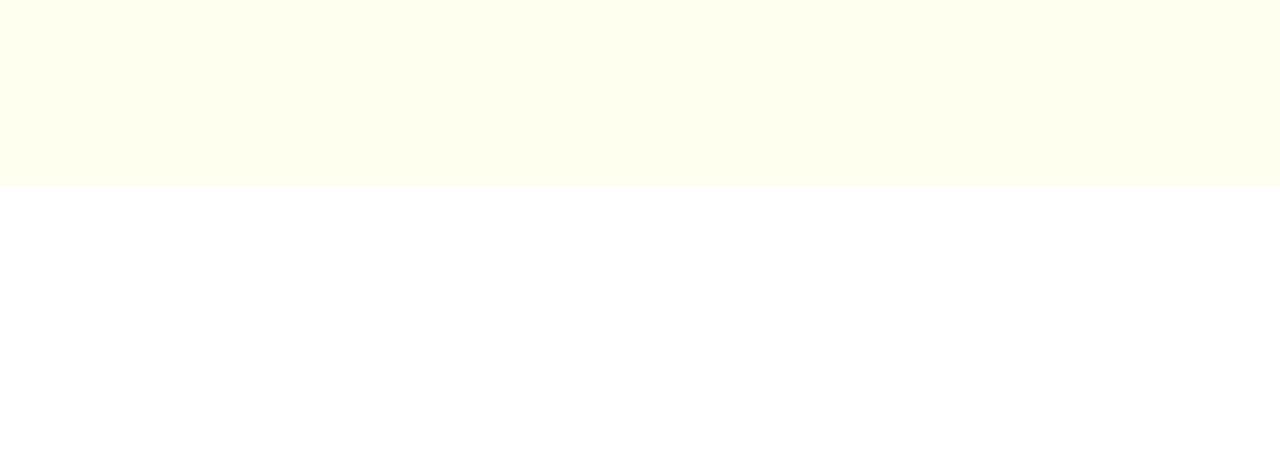
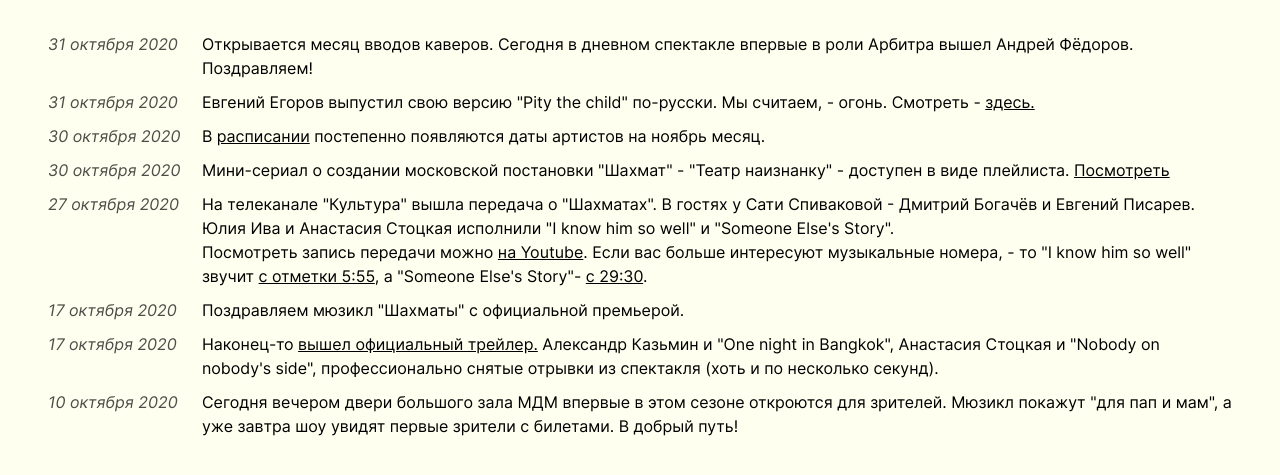
Before and after one commit to arflit/chess, a plain HTML site: page interesting.html in a window 1280 px wide. Shown: the part 265-740 px from the top of the page. Drawn offline with Linux system fonts and the light colour scheme.

Commit message:
mфшдasdfa

```diff
--- a/interesting.html
+++ b/interesting.html
@@ -34,6 +34,41 @@
       <p class="header__subtitle">Интересное</p>
     </header>
     <main class="content">
+      <div class="song__two-columns">
+        <p class="song__role">31&nbsp;октября&nbsp;2020</p>
+        <p class="song__lyric">Открывается месяц вводов каверов. Сегодня в дневном спектакле впервые в роли Арбитра вышел Андрей Фёдоров. Поздравляем!</p>
+      </div>
+      <div class="song__two-columns">
+        <p class="song__role">31&nbsp;октября&nbsp;2020</p>
+        <p class="song__lyric">Евгений Егоров выпустил свою версию "Pity the child" по-русски. Мы считаем, - огонь. Смотреть - <a  target="_blank" href="https://www.youtube.com/watch?v=5lQp8wZdbzM" class="link">здесь.</a></p>
+      </div>
+      <div class="song__two-columns">
+        <p class="song__role">30&nbsp;октября&nbsp;2020</p>
+        <p class="song__lyric">В <a href=./staff.html class="link">расписании</a> постепенно появляются даты артистов на ноябрь месяц.</p>
+      </div>
+      <div class="song__two-columns">
+        <p class="song__role">30&nbsp;октября&nbsp;2020</p>
+        <p class="song__lyric">Мини-сериал о создании московской постановки "Шахмат" - "Театр наизнанку" - доступен в виде плейлиста. <a  target="_blank" href="https://www.youtube.com/watch?v=5lQp8wZdbzM" class="link">Посмотреть</a></p>
+      </div>
+      <div class="song__two-columns">
+        <p class="song__role">27&nbsp;октября&nbsp;2020</p>
+        <p class="song__lyric">На телеканале "Культура" вышла передача о "Шахматах". В гостях у Сати Спиваковой - Дмитрий Богачёв и Евгений Писарев. <br>Юлия Ива и Анастасия Стоцкая исполнили "I know him so well" и "Someone Else's Story".<br>Посмотреть запись передачи можно <a  target="_blank" href="https://www.youtube.com/watch?v=5lQp8wZdbzM" class="link">на Youtube</a>. Если вас больше интересуют музыкальные номера, - то "I know him so well" звучит <a  target="_blank" href="https://youtu.be/VswL1BW5jJM?t=355" class="link">с&nbsp;отметки&nbsp;5:55</a>, а "Someone Else's Story"- <a  target="_blank" href="https://youtu.be/VswL1BW5jJM?t=1770" class="link">с&nbsp;29:30</a>.</p>
+      </div>
+      <div class="song__two-columns">
+        <p class="song__role">17&nbsp;октября&nbsp;2020</p>
+        <p class="song__lyric">Поздравляем мюзикл "Шахматы" с официальной премьерой.</p>
+      </div>
+      <div class="song__two-columns">
+        <p class="song__role">17&nbsp;октября&nbsp;2020</p>
+        <p class="song__lyric">Наконец-то <a href="https://www.youtube.com/watch?v=9-AFJ8HQffk" class="link" target="_blank">вышел официальный трейлер.</a> Александр Казьмин и "One night in Bangkok", Анастасия Стоцкая и "Nobody on nobody's side", профессионально снятые отрывки из спектакля (хоть и по несколько секунд).</p>
+      </div>
+      <div class="song__two-columns">
+        <p class="song__role">10&nbsp;октября&nbsp;2020</p>
+        <p class="song__lyric">Сегодня вечером двери большого зала МДМ впервые в этом сезоне откроются для зрителей. Мюзикл покажут "для пап и мам", а уже завтра шоу увидят первые зрители с билетами. В добрый путь! </p>
+      </div>
+
+
+
     </main>
     <footer class="footer">
     </footer>
--- a/pages/interesting.css
+++ b/pages/interesting.css
@@ -13,6 +13,10 @@
   @import url(../blocks/menu/__list/menu__list.css);
   @import url(../blocks/menu/__list-element/menu__list-element.css);
   @import url(../blocks/menu/__link/menu__link.css);
+  @import url(../blocks/song/__two-columns/song__two-columns.css);
+  @import url(../blocks/song/__role/song__role.css);
+  @import url(../blocks/song/__lyric/song__lyric.css);
+
 /* Контент */
 @import url(../blocks/content/content.css);
 /* Подвал */
```
